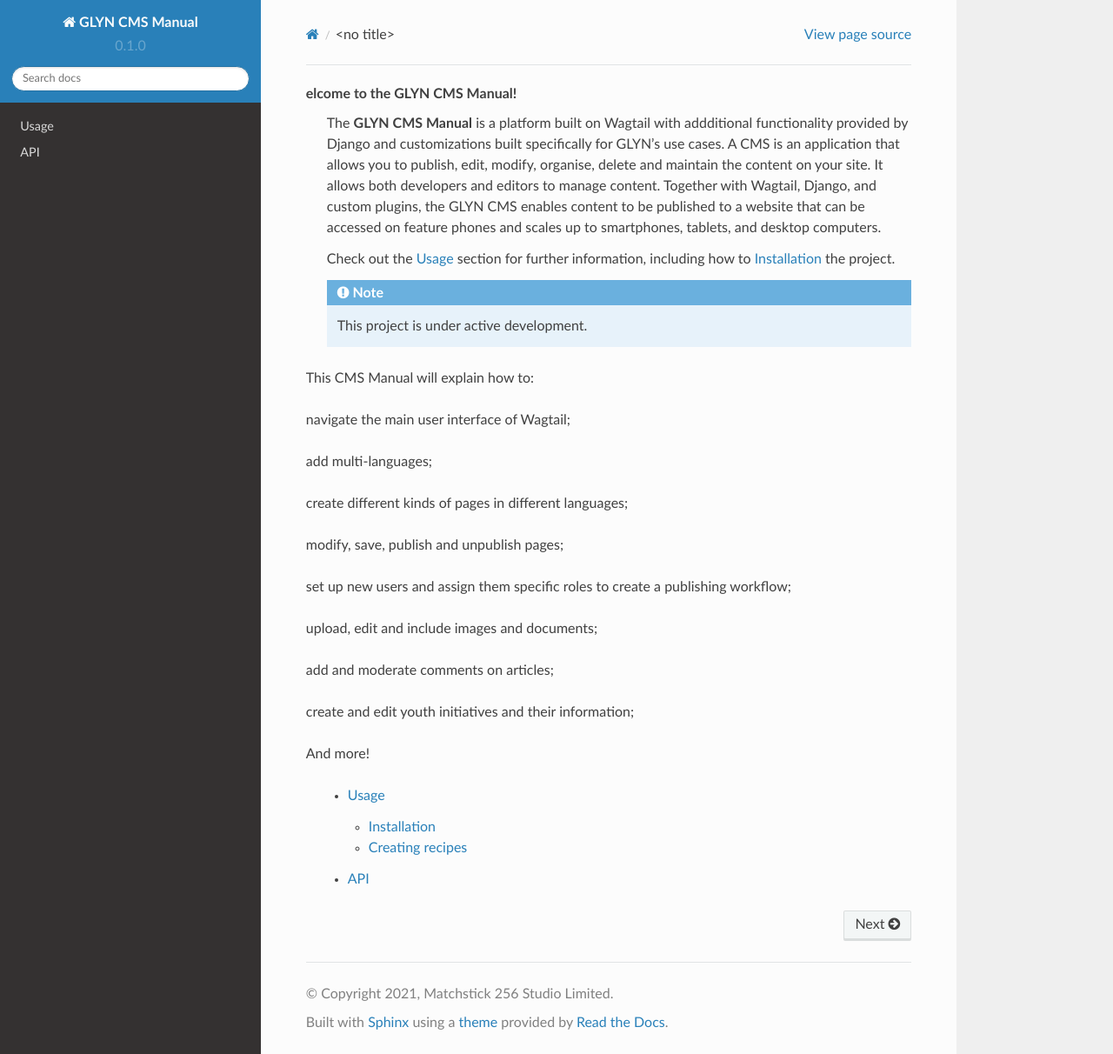
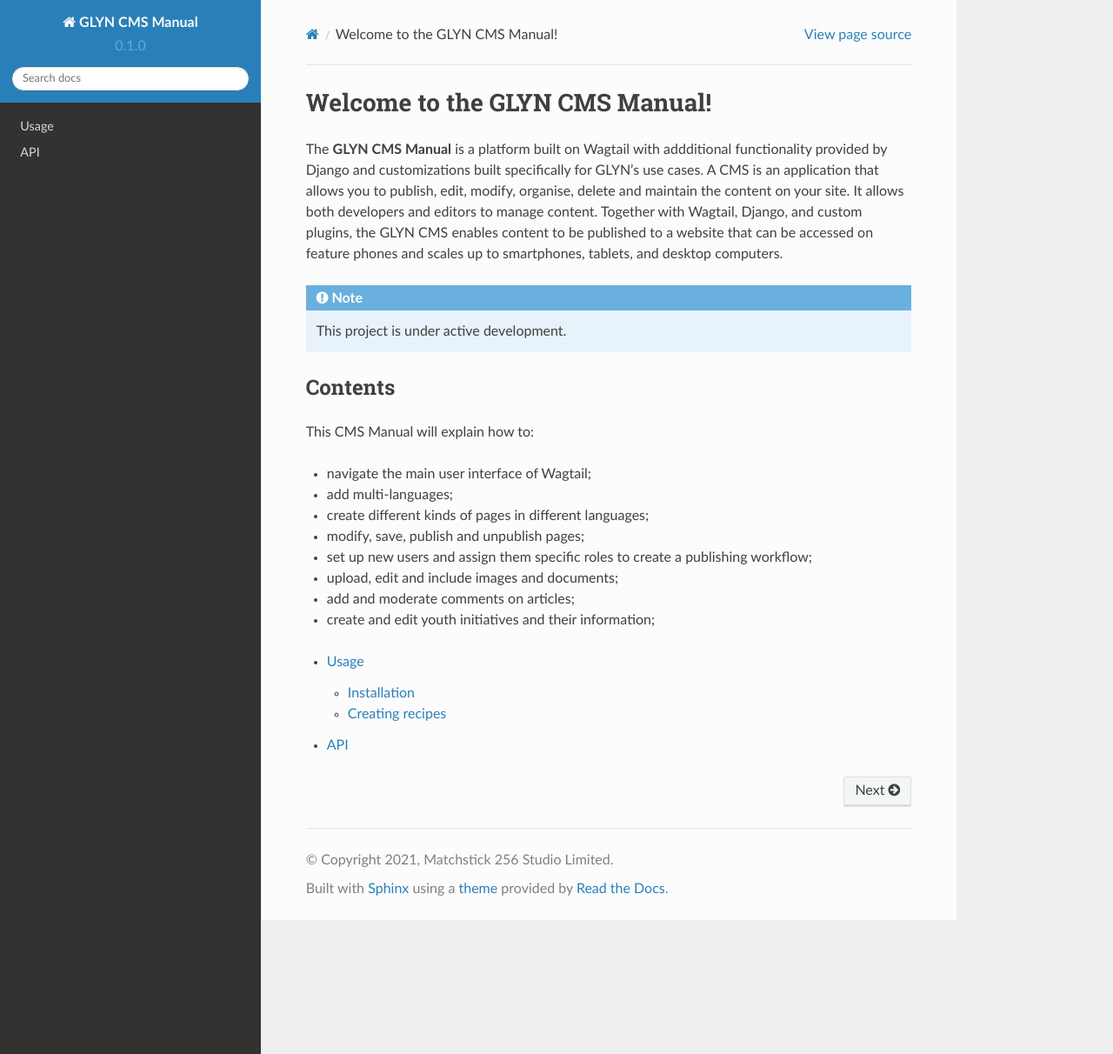
Before and after one commit to matchstick-studio/glyn-manual, a Sphinx documentation site: the page built from docs/source/index.rst, in a window 1280 px wide and 1212 px high. Shown: the whole window at 87% size. Built offline with Sphinx 7.4.7 and the Read the Docs theme 2.0.0, drawn with Linux system fonts in a browser that asks for light colours.

Commit message:
Update index.rst

```diff
--- a/docs/source/index.rst
+++ b/docs/source/index.rst
@@ -1,17 +1,15 @@
-elcome to the GLYN CMS Manual!
- ===================================
+Welcome to the GLYN CMS Manual!
+===================================
 
- The **GLYN CMS Manual** is a platform built on Wagtail with addditional functionality provided by Django and customizations built specifically for GLYN's use cases. A CMS is an application that allows you to publish, edit, modify, organise, delete and maintain the content on your site. It allows both developers and editors to manage content. Together with Wagtail, Django, and custom plugins, the GLYN CMS enables content to be published to a website that can be accessed on feature phones and scales up to smartphones, tablets, and desktop computers.
+The **GLYN CMS Manual** is a platform built on Wagtail with addditional functionality provided by Django and customizations built specifically for GLYN's use cases. A CMS is an application that allows you to publish, edit, modify, organise, delete and maintain the content on your site. It allows both developers and editors to manage content. Together with Wagtail, Django, and custom plugins, the GLYN CMS enables content to be published to a website that can be accessed on feature phones and scales up to smartphones, tablets, and desktop computers.
 
- Check out the :doc:`usage` section for further information, including
- how to :ref:`installation` the project.
+.. note::
 
- .. note::
+   This project is under active development.
 
-    This project is under active development.
+Contents
+--------
 
- Contents
- --------
 This CMS Manual will explain how to:
 
 -   navigate the main user interface of Wagtail;
@@ -23,9 +21,7 @@
 -   add and moderate comments on articles;
 -   create and edit youth initiatives and their information;
 
-And more!
+.. toctree::
 
- .. toctree::
-
-    usage
-    api
+   usage
+   api
```
